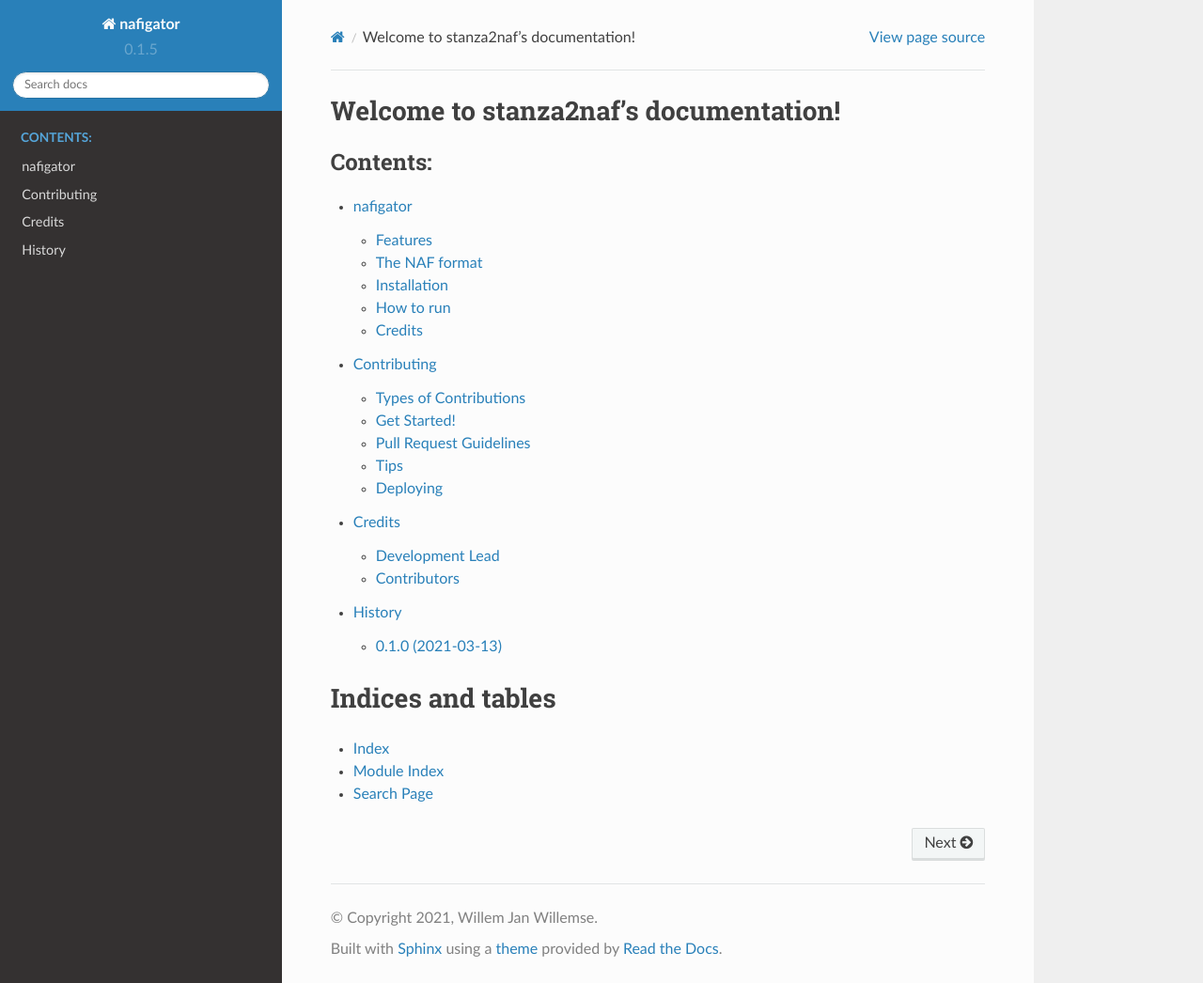
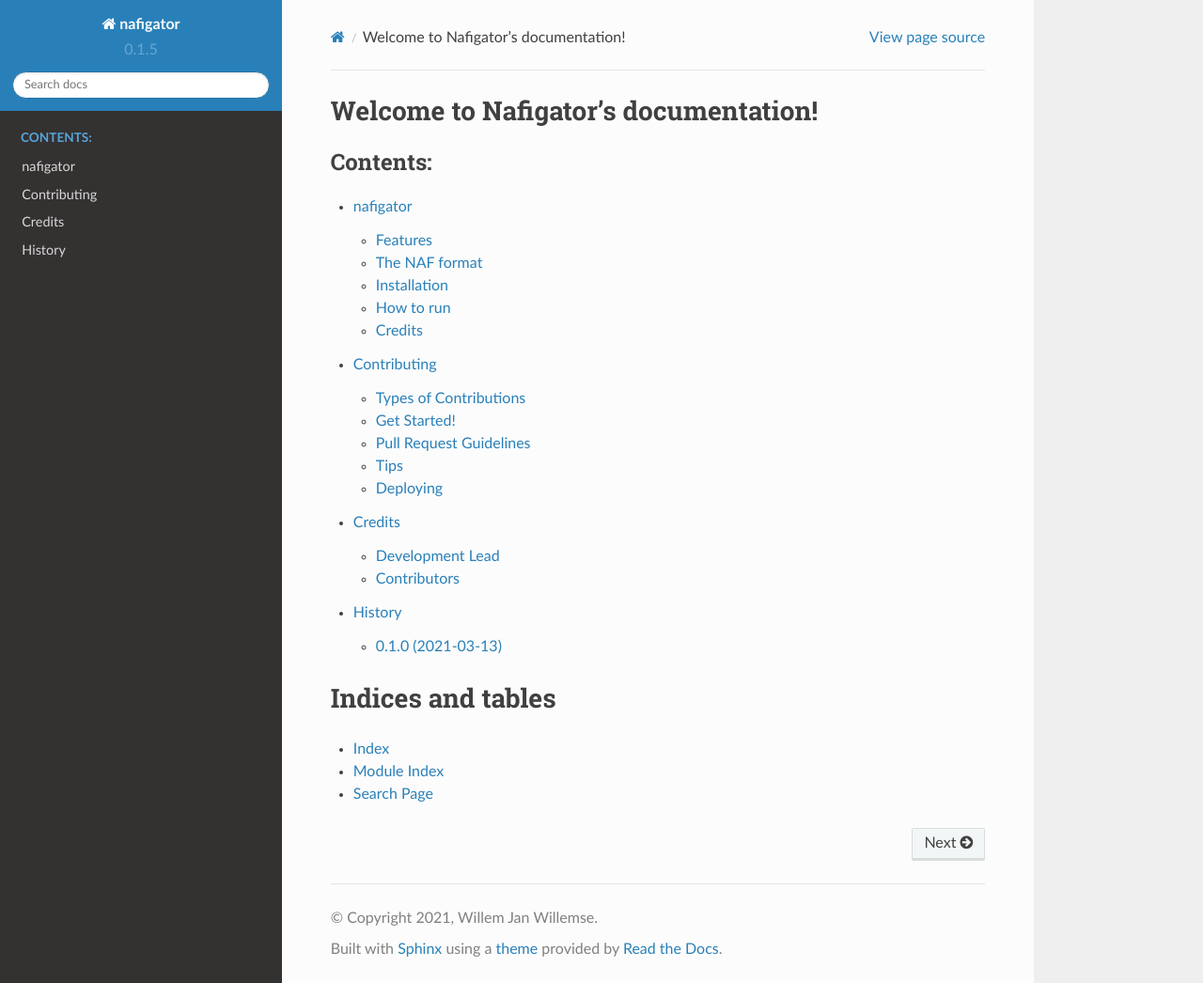
Before and after one commit to wjwillemse/nafigator, a Sphinx documentation site: the page built from docs/index.rst, in a window 1280 px wide and 1046 px high. Shown: the whole window at 94% size. Built offline with Sphinx 7.4.7 and the Read the Docs theme 2.0.0, drawn with Linux system fonts in a browser that asks for light colours.

```diff
--- a/docs/index.rst
+++ b/docs/index.rst
@@ -1,4 +1,4 @@
-Welcome to stanza2naf's documentation!
+Welcome to Nafigator's documentation!
 ======================================
 
 .. toctree::
--- a/setup.py
+++ b/setup.py
@@ -19,14 +19,13 @@ test_requirements = ['click>=7.0', 'pdfminer.six', 'lxml', 'stanza', 'spacy']
 setup(
     author="Willem Jan Willemse",
     author_email='w.j.willemse@xs4all.nl',
-    python_requires='>=3.5',
+    python_requires='>=3.6',
     classifiers=[
         'Development Status :: 2 - Pre-Alpha',
         'Intended Audience :: Developers',
         'License :: OSI Approved :: MIT License',
         'Natural Language :: English',
         'Programming Language :: Python :: 3',
-        'Programming Language :: Python :: 3.5',
         'Programming Language :: Python :: 3.6',
         'Programming Language :: Python :: 3.7',
         'Programming Language :: Python :: 3.8',
```
Also changed, not shown: .travis.yml, 1 other file.
